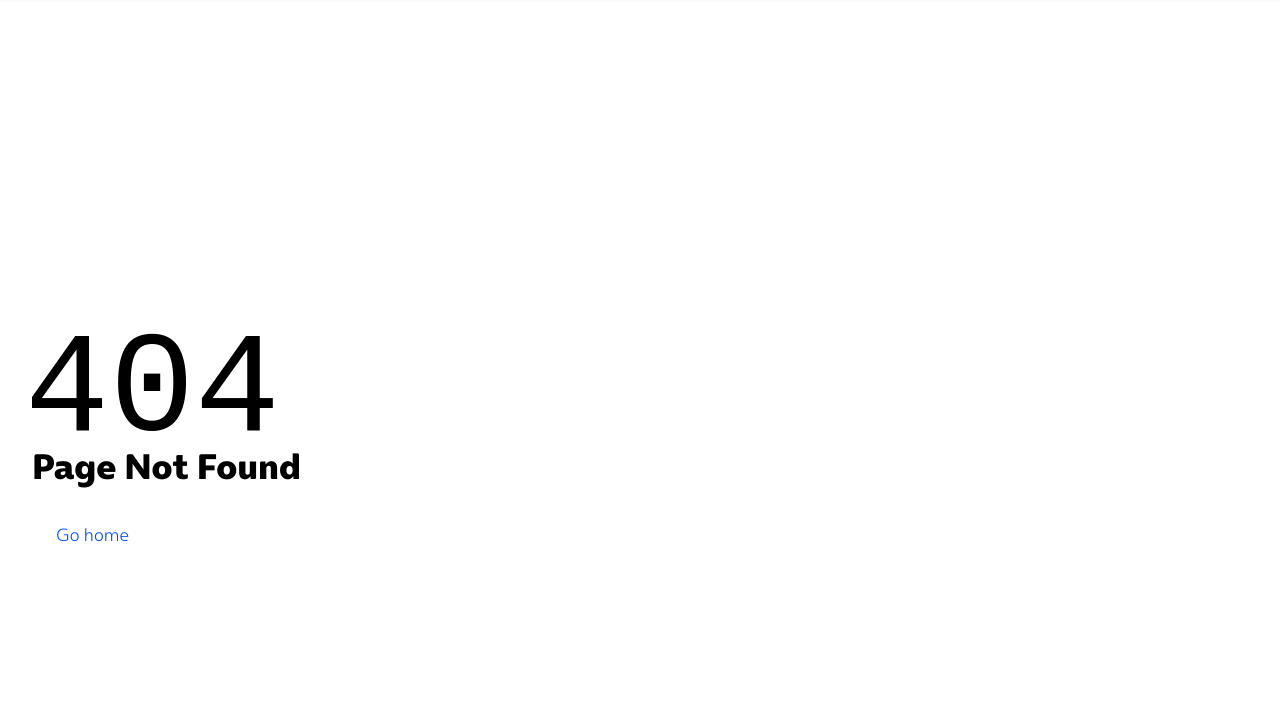
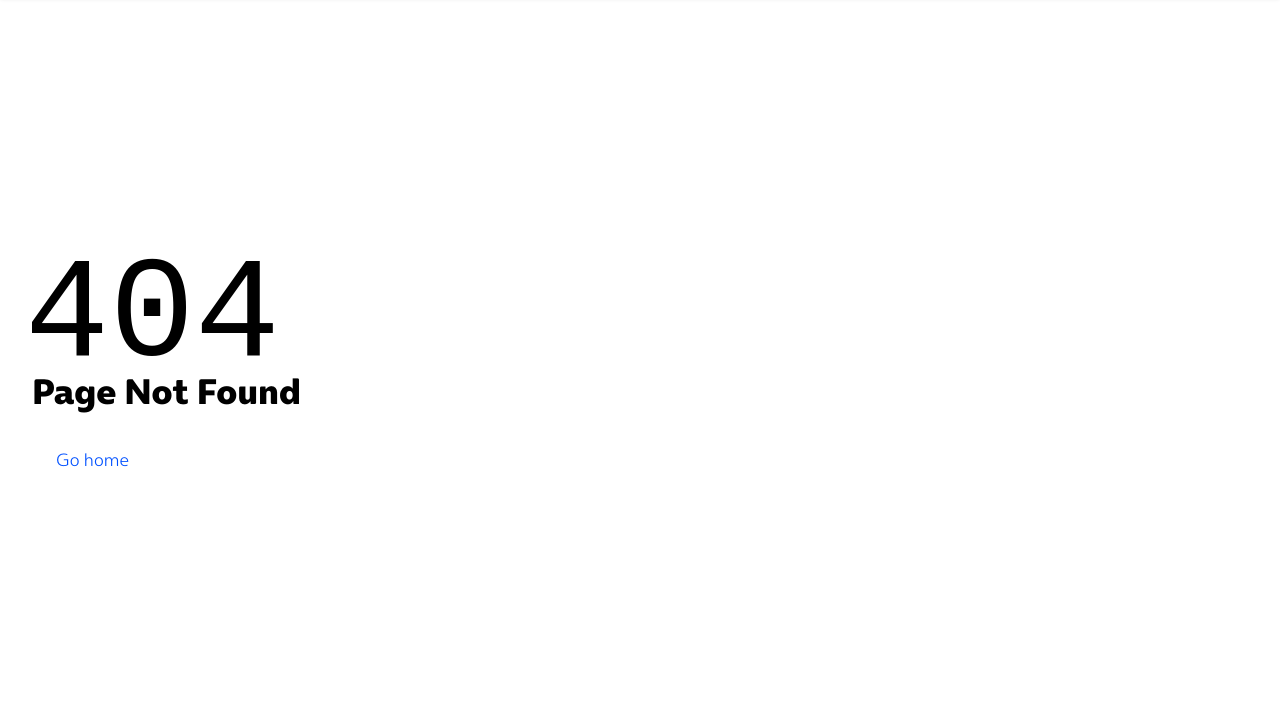
Before and after one commit to jmanuelbr/o2online-poc, a website: page 404.html in a window 1280 px wide. Shown: the part 78-800 px from the top of the page. Drawn offline with Linux system fonts and the light colour scheme; files whose address does not match are found by name.

Commit message:
fixes header margin

```diff
--- a/styles/styles.css
+++ b/styles/styles.css
@@ -108,11 +108,6 @@ body.appear {
 
 header {
   height: var(--nav-height);
-}
-
-/* Push content down to account for fixed header */
-main {
-  padding-top: var(--nav-height);
 }
 
 header .header,
```
